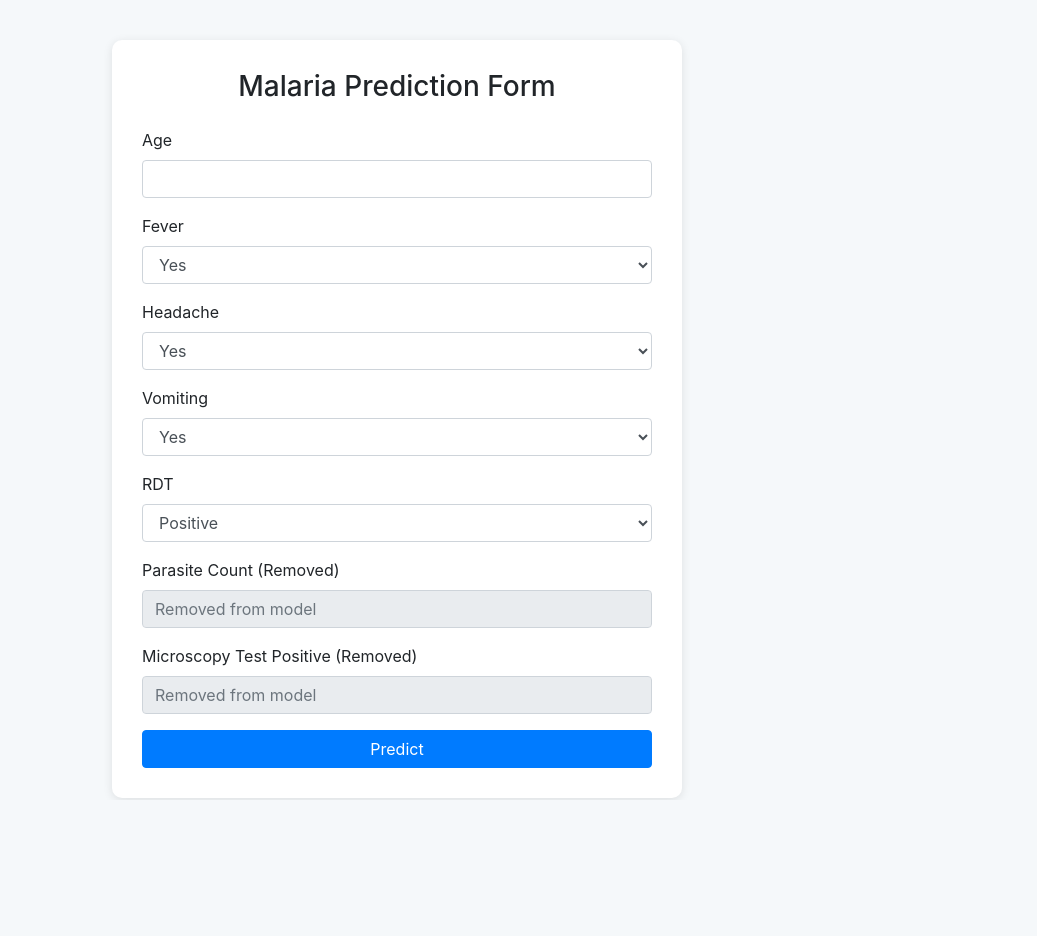
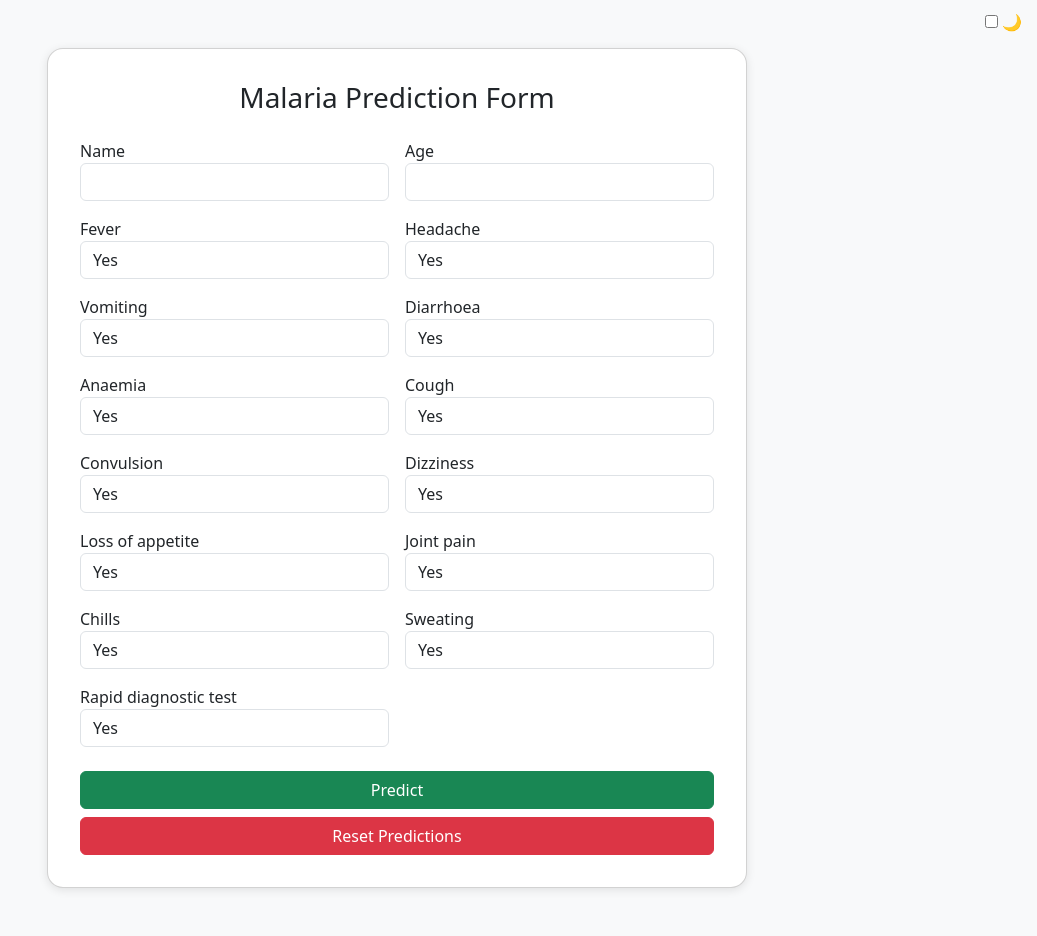
Before and after one commit to Benny499/malaria-prediction-app, a Flask app: page / in a window 1280 px wide. Shown: the whole page, without its empty margins (243-1280 px from the left). Before the commit the page ends 800 px from the top, so only its background shows below. Run offline with Flask 3, Linux system fonts and the light colour scheme; parts of the project's set-up code (start-up, migrations or seed data) failed here and were passed over; some libraries are stand-ins or nearby versions.

Commit message:
Clean deploy setup for malaria prediction app

```diff
--- a/app.py
+++ b/app.py
@@ -1,30 +1,28 @@
-from flask import Flask, render_template, request
-import numpy as np
+from flask import Flask, render_template, request, session, redirect, url_for
+import pickle
 import pandas as pd
-import pickle
+import os
 
 app = Flask(__name__)
+app.secret_key = os.urandom(24)  # For session storage
 
-# Load model and features
+# Load model and feature columns
 model = pickle.load(open('Gwatana_Benjamin_Jurima_malaria_classifier_model.pkl', 'rb'))
-feature_columns = pickle.load(open('feature_columns.pkl', 'rb'))  # Should contain ['age', 'fever', 'headache', 'vomiting', 'rdt']
+feature_columns = pickle.load(open('feature_columns.pkl', 'rb'))
 
 @app.route('/')
 def home():
-    return render_template('form.html')
+    predictions = session.get('predictions', [])
+    return render_template('form.html', predictions=predictions, result=None, alert=None, dark=False)
 
 @app.route('/predict', methods=['POST'])
 def predict():
+    name = request.form.get('name', 'Anonymous')
+
     try:
-        # Build input dictionary based on feature columns
-        input_data = {}
-        for col in feature_columns:
-            input_data[col] = int(request.form[col])
-
-        input_df = pd.DataFrame([input_data])
-
-        # Predict
-        prediction = model.predict(input_df)[0]
+        input_data = {col: int(request.form[col]) for col in feature_columns}
+        df = pd.DataFrame([input_data])
+        prediction = model.predict(df)[0]
 
         if prediction == 1:
             result = "Malaria Detected"
@@ -33,10 +31,26 @@ def predict():
             result = "No Malaria"
             alert = ""
 
-        return render_template('index.html', result=result, alert=alert)
+        # Save last 5 predictions in session
+        new_record = {
+            "name": name,
+            "result": result,
+            "alert": alert
+        }
+
+        history = session.get('predictions', [])
+        history.insert(0, new_record)
+        session['predictions'] = history[:5]  # Keep only 5
+
+        return render_template("form.html", result=result, alert=alert, predictions=session['predictions'], dark=False)
 
     except Exception as e:
-        return f"An error occurred: {e}"
+        return f"Error: {e}"
+
+@app.route('/reset')
+def reset():
+    session.pop('predictions', None)
+    return redirect(url_for('home'))
 
 if __name__ == '__main__':
     app.run(debug=True)
--- a/templates/form.html
+++ b/templates/form.html
@@ -3,108 +3,131 @@
 <head>
   <meta charset="UTF-8">
   <title>Malaria Prediction</title>
-  <link rel="stylesheet" href="https://stackpath.bootstrapcdn.com/bootstrap/4.5.2/css/bootstrap.min.css">
+  <meta name="viewport" content="width=device-width, initial-scale=1">
+  <link href="https://cdn.jsdelivr.net/npm/bootstrap@5.3.0/dist/css/bootstrap.min.css" rel="stylesheet">
+
   <style>
-    body {
-      background-color: #f5f8fa;
-      padding-top: 40px;
+    body.light-mode {
+      background: #f8f9fa;
+      color: #000;
     }
-    .container {
-      max-width: 600px;
+    body.dark-mode {
+      background: #121212;
+      color: #fff;
     }
-    .form-box {
-      background: white;
-      padding: 30px;
-      border-radius: 10px;
+    .card-dark {
+      background-color: #1e1e1e;
+      color: #fff;
+    }
+    .form-card {
+      padding: 2rem;
+      border-radius: 1rem;
       box-shadow: 0 2px 10px rgba(0,0,0,0.1);
+    }
+    .toggle-switch {
+      position: fixed;
+      top: 10px;
+      right: 15px;
+      z-index: 1000;
     }
   </style>
 </head>
-<body>
+<body class="light-mode">
 
-<div class="container">
-  <div class="form-box">
+<!-- Toggle -->
+<div class="toggle-switch">
+  <label>
+    <input type="checkbox" id="modeToggle"> 🌙
+  </label>
+</div>
+
+<div class="container my-5">
+  <div class="card form-card mx-auto {{ 'card-dark' if dark else '' }}" style="max-width: 700px;">
     <h3 class="text-center mb-4">Malaria Prediction Form</h3>
     <form method="POST" action="/predict">
-
-      <div class="form-group">
+      <div class="row g-3">
+        <div class="col-md-6">
+          <label>Name</label>
+          <input type="text" name="name" class="form-control" required>
+        </div>
+        <div class="col-md-6">
           <label>Age</label>
           <input type="number" name="age" class="form-control" required>
         </div>
 
-      <div class="form-group">
-        <label>Fever</label>
-        <select name="fever" class="form-control" required>
+        {% for field in ['fever', 'headache', 'vomiting', 'diarrhoea', 'anaemia', 'cough',
+                         'convulsion', 'dizziness', 'loss_of_appetite', 'joint_pain',
+                         'chills', 'sweating', 'Rapid Diagnostic Test'] %}
+        <div class="col-md-6">
+          <label>{{ field.replace('_',' ').capitalize() }}</label>
+          <select name="{{ field }}" class="form-control" required>
             <option value="1">Yes</option>
             <option value="0">No</option>
           </select>
         </div>
-
-      <div class="form-group">
-        <label>Headache</label>
-        <select name="headache" class="form-control" required>
-          <option value="1">Yes</option>
-          <option value="0">No</option>
-        </select>
+        {% endfor %}
       </div>
 
-      <div class="form-group">
-        <label>Vomiting</label>
-        <select name="vomiting" class="form-control" required>
-          <option value="1">Yes</option>
-          <option value="0">No</option>
-        </select>
+      <div class="mt-4 d-grid gap-2">
+        <button type="submit" class="btn btn-success">Predict</button>
+        <a href="/reset" class="btn btn-danger">Reset Predictions</a>
+      </div>
+    </form>
   </div>
 
-      <div class="form-group">
-        <label>RDT</label>
-        <select name="rdt" class="form-control" required>
-          <option value="1">Positive</option>
-          <option value="0">Negative</option>
-        </select>
+  {% if predictions %}
+  <div class="mt-5 card p-3 {{ 'card-dark' if dark else '' }}">
+    <h5 class="mb-3">Last 5 Predictions</h5>
+    <div class="table-responsive">
+      <table class="table table-bordered table-striped table-sm">
+        <thead>
+          <tr>
+            <th>Name</th>
+            <th>Result</th>
+            <th>Alert</th>
+          </tr>
+        </thead>
+        <tbody>
+          {% for item in predictions %}
+          <tr>
+            <td>{{ item.name }}</td>
+            <td>{{ item.result }}</td>
+            <td>{{ item.alert }}</td>
+          </tr>
+          {% endfor %}
+        </tbody>
+      </table>
+    </div>
+  </div>
+  {% endif %}
 </div>
 
-      <!-- Removed fields shown as disabled -->
-      <div class="form-group">
-        <label>Parasite Count (Removed)</label>
-        <input type="text" class="form-control" placeholder="Removed from model" disabled>
-      </div>
-
-      <div class="form-group">
-        <label>Microscopy Test Positive (Removed)</label>
-        <input type="text" class="form-control" placeholder="Removed from model" disabled>
-      </div>
-
-      <button type="submit" class="btn btn-primary btn-block">Predict</button>
-    </form>
-  </div>
-</div>
-
-<!-- Result Modal -->
-<div class="modal fade" id="resultModal" tabindex="-1" role="dialog">
-  <div class="modal-dialog modal-dialog-centered" role="document">
+<!-- Modal -->
+<div class="modal fade" id="resultModal" tabindex="-1" aria-hidden="true">
+  <div class="modal-dialog modal-dialog-centered">
     <div class="modal-content text-center p-4">
-      <h5 class="modal-title">Prediction Result</h5>
-      <p class="lead mt-3">{{ result }}</p>
+      <h4 class="modal-title">Prediction Result</h4>
+      <p class="mt-3 fs-5">{{ result }}</p>
       {% if alert %}
-        <div class="alert alert-danger mt-2">{{ alert }}</div>
+        <div class="alert alert-danger">{{ alert }}</div>
       {% endif %}
-      <button type="button" class="btn btn-secondary mt-3" data-dismiss="modal">Close</button>
+      <button type="button" class="btn btn-secondary mt-3" data-bs-dismiss="modal">Close</button>
     </div>
   </div>
 </div>
 
-<!-- JS for Bootstrap -->
-<script src="https://code.jquery.com/jquery-3.5.1.min.js"></script>
-<script src="https://cdn.jsdelivr.net/npm/bootstrap@4.5.2/dist/js/bootstrap.bundle.min.js"></script>
-
+<script src="https://cdn.jsdelivr.net/npm/bootstrap@5.3.0/dist/js/bootstrap.bundle.min.js"></script>
+<script>
+  document.getElementById("modeToggle").addEventListener("change", function () {
+    document.body.classList.toggle("dark-mode");
+    document.body.classList.toggle("light-mode");
+  });
+</script>
 {% if result %}
 <script>
-  $(document).ready(function() {
-    $('#resultModal').modal('show');
-  });
+  const modal = new bootstrap.Modal(document.getElementById('resultModal'));
+  modal.show();
 </script>
 {% endif %}
-
 </body>
 </html>
```
Lines whose indentation alone changed are shown as unchanged.
